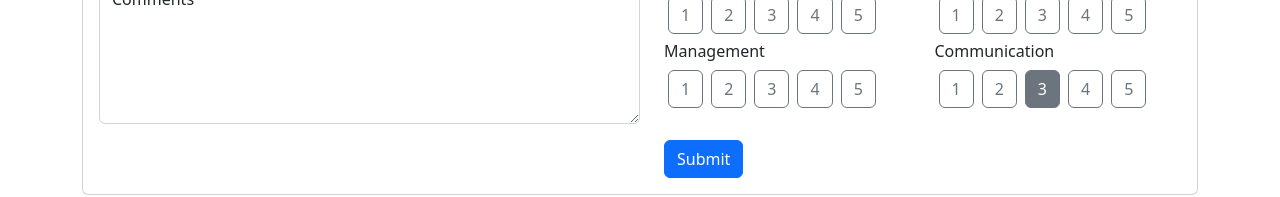
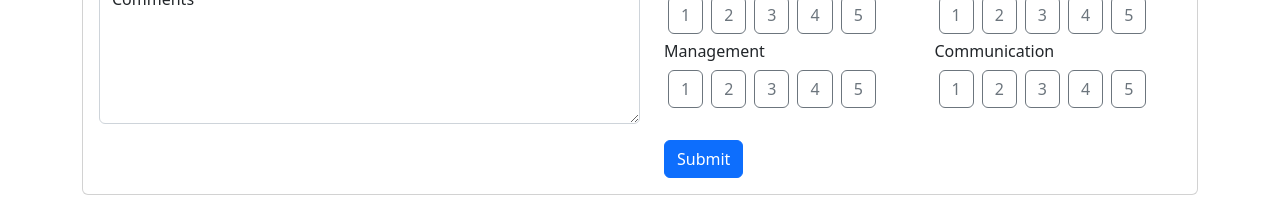
Before and after one commit to mattryczek/accntable, a Vue app: page /manager/1 in a window 1280 px wide. Shown: the part 500-697 px from the top of the page. Built offline with nearby package versions, Linux system fonts and the light colour scheme.

Commit message:
Remove default checked radio

```diff
--- a/src/components/InlineRadio.vue
+++ b/src/components/InlineRadio.vue
@@ -16,7 +16,7 @@ const props = defineProps({
         <input type="radio" value="2" class="btn-check" :name="`${internal}`" :id="`${label}-option2`">
         <label class="btn btn-outline-secondary mx-1" :for="`${label}-option2`">2</label>
 
-        <input type="radio" value="3" class="btn-check" :name="`${internal}`" :id="`${label}-option3`" checked>
+        <input type="radio" value="3" class="btn-check" :name="`${internal}`" :id="`${label}-option3`">
         <label class="btn btn-outline-secondary mx-1" :for="`${label}-option3`">3</label>
 
         <input type="radio" value="4" class="btn-check" :name="`${internal}`" :id="`${label}-option4`">
```
